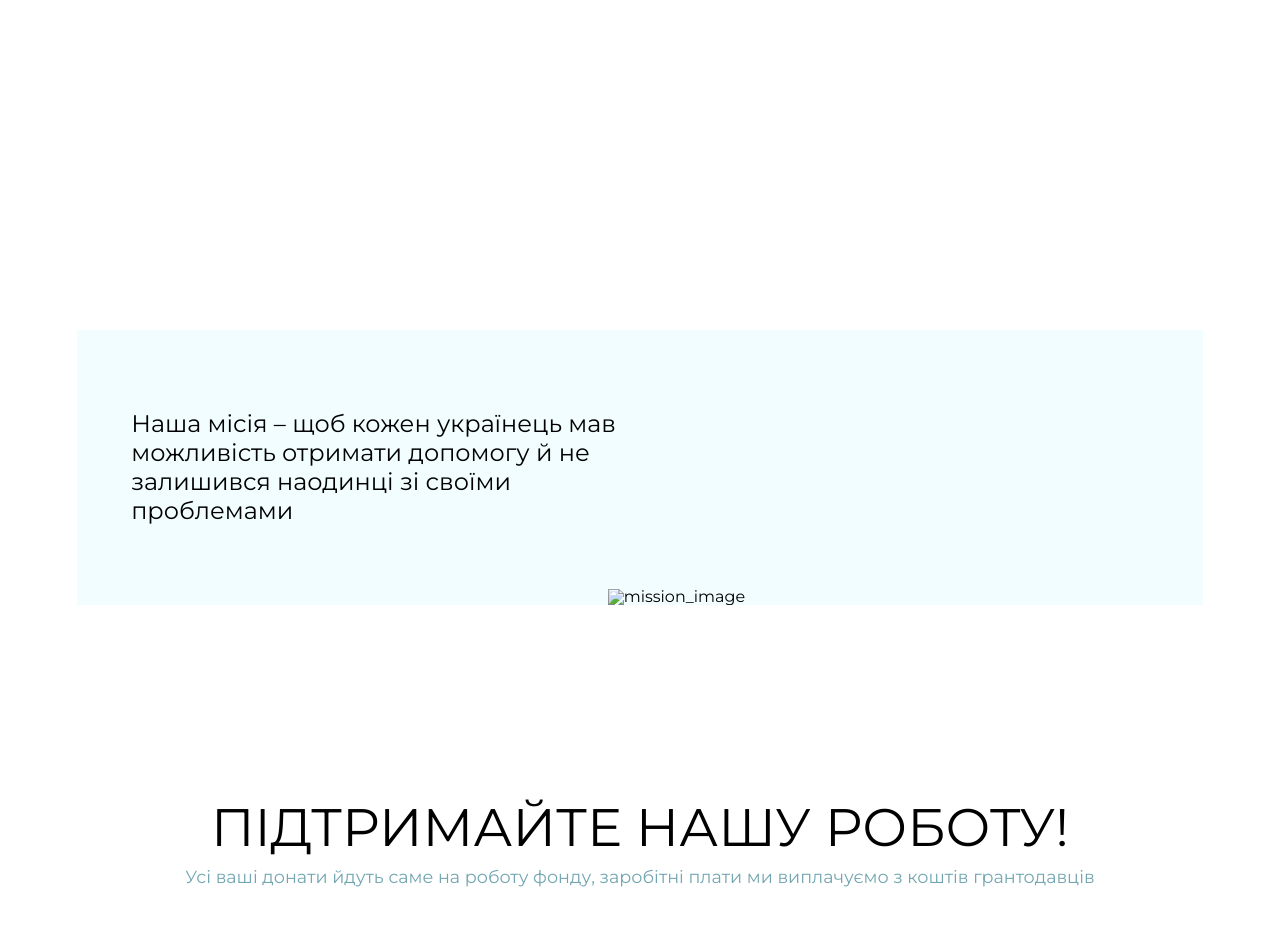
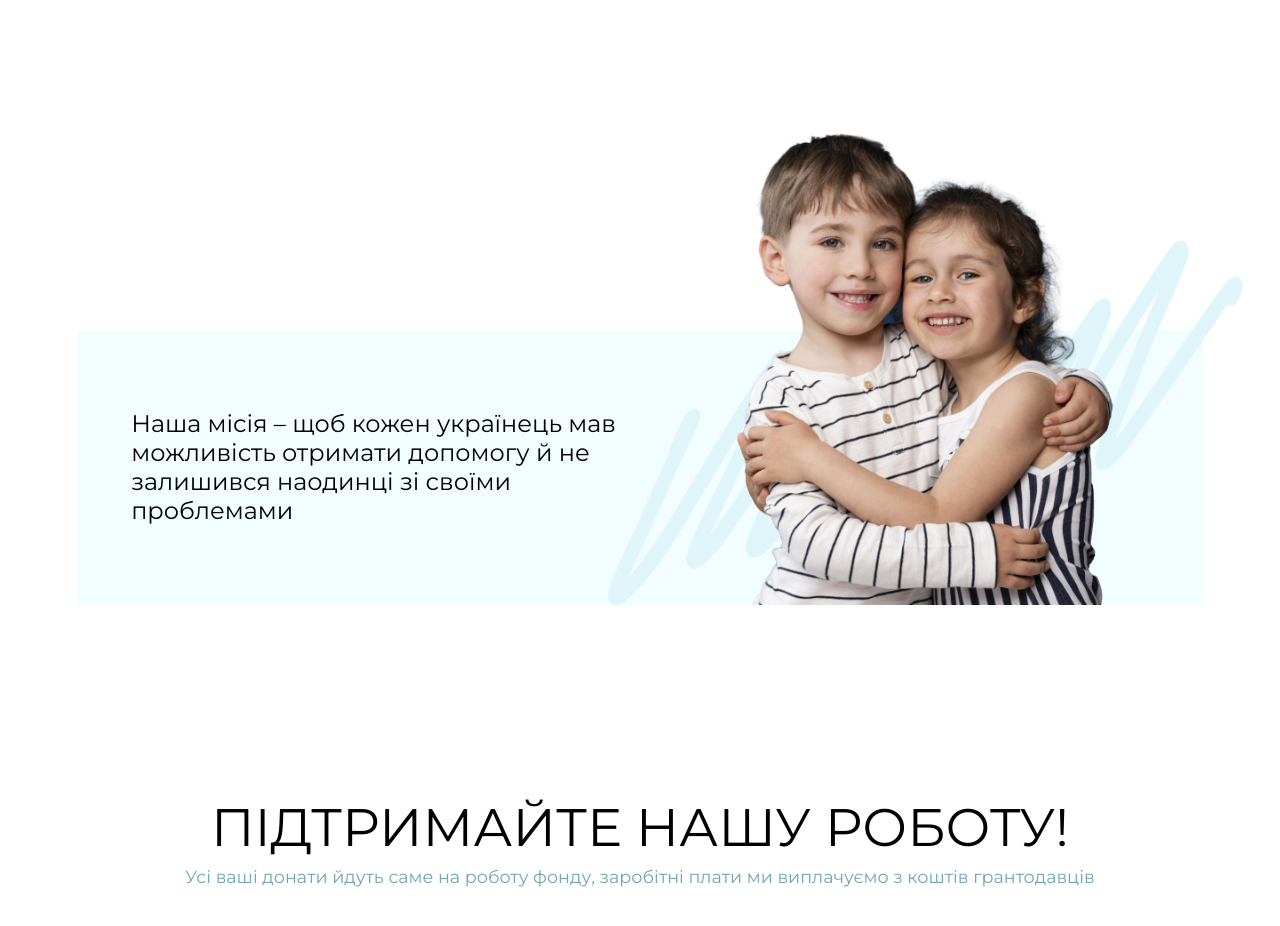
Before and after one commit to Nezkof/Freshcode-Practice, a plain HTML site: page index.html in a window 1280 px wide. Shown: the part 2340-3266 px from the top of the page. Drawn offline with Linux system fonts and the light colour scheme; the site is published under a folder, as on GitHub Pages, so addresses that start at the root find nothing; a web font is replaced by a local one.

Commit message:
link corrections

```diff
--- a/index.html
+++ b/index.html
@@ -123,7 +123,7 @@
                й не залишився наодинці зі своїми проблемами
             </h2>
             <img
-               src="/assets/mission-section/mission_img.webp"
+               src="./assets/mission-section/mission_img.webp"
                alt="mission_image"
                class="mission_img"
             />
```
